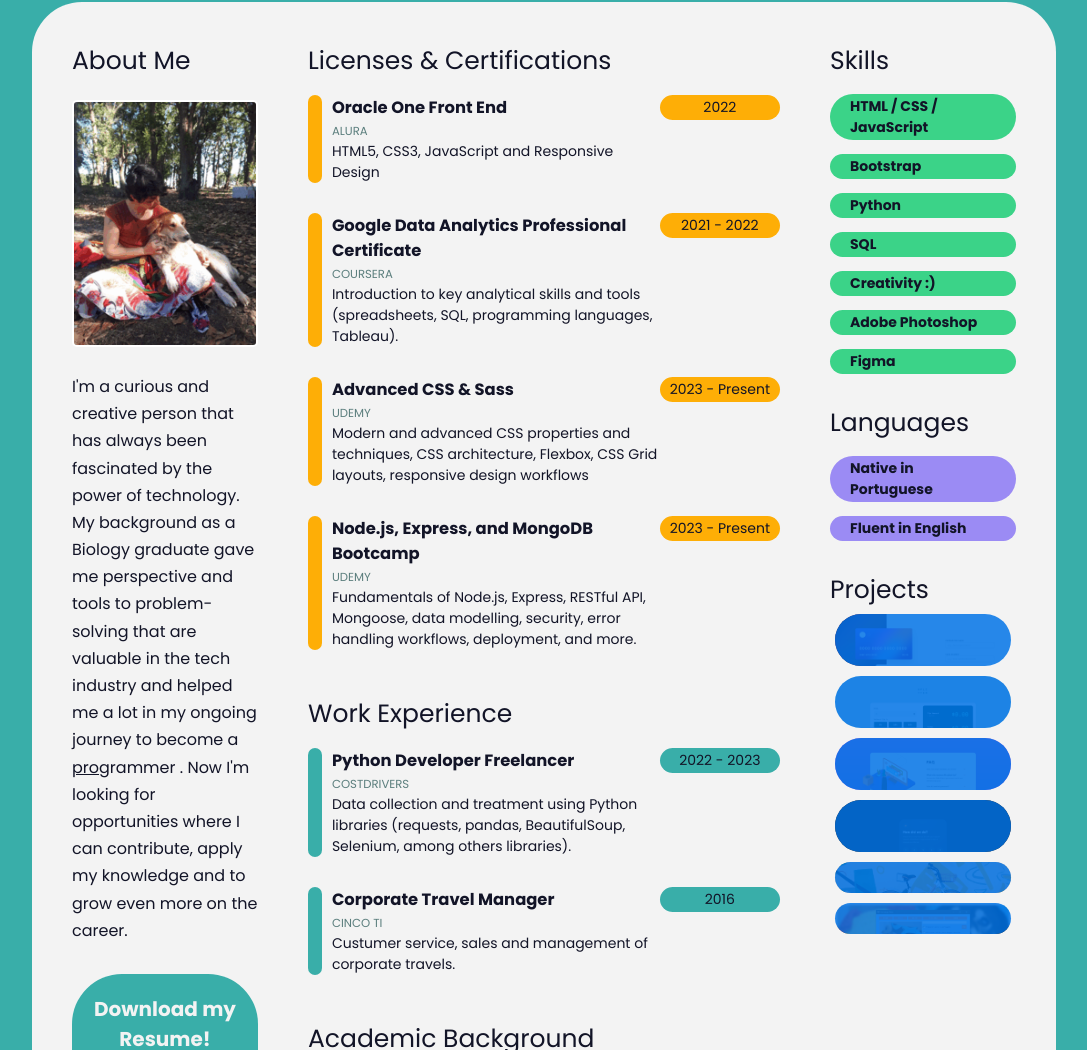
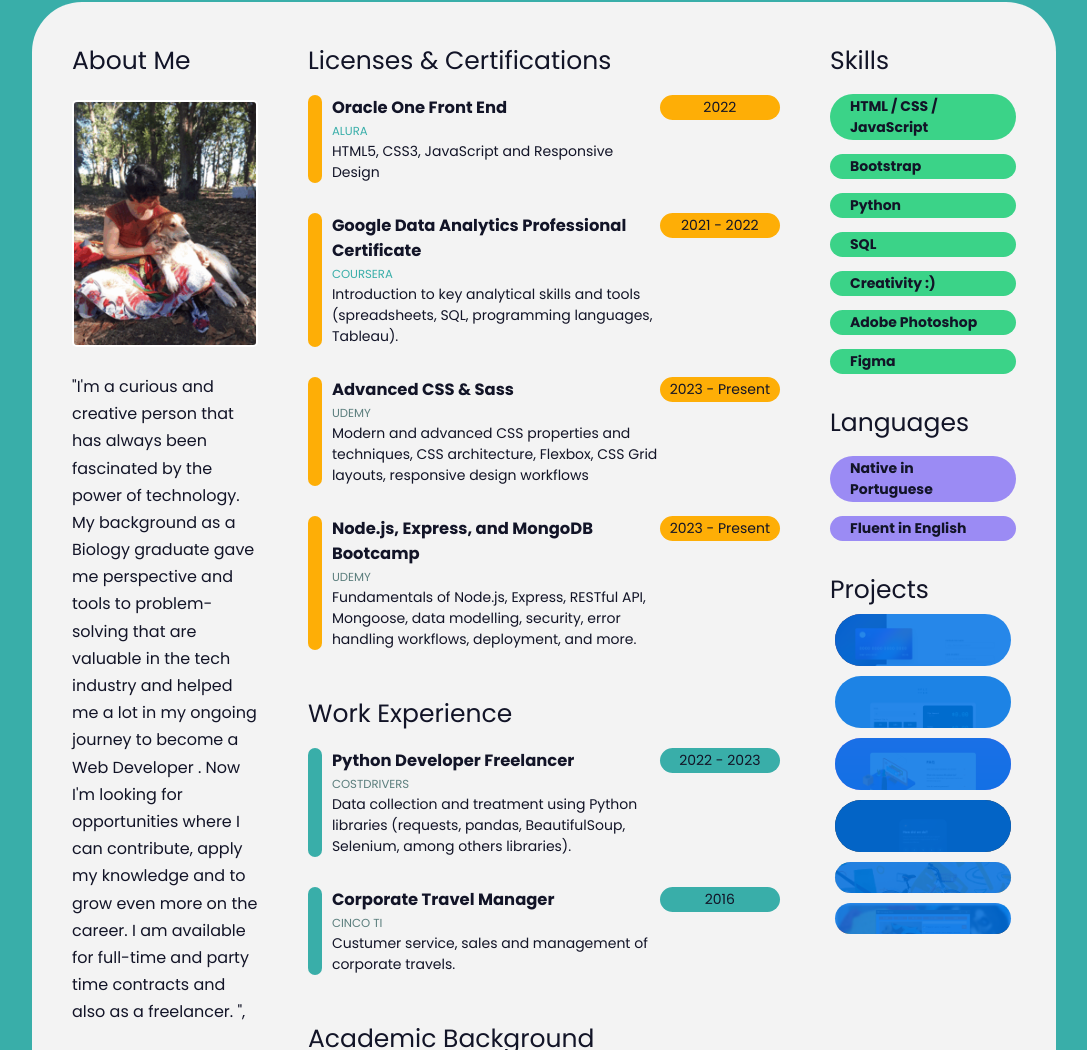
Before and after one commit to anamilanezi/anamilanezi.github.io, a plain HTML site: page index.html in a window 1280 px wide. Shown: the part 198-1248 px from the top of the page, without its empty margins (96-1183 px from the left). Drawn offline with Linux system fonts and the light colour scheme.

Commit message:
add links to certifications

```diff
--- a/css/style.css
+++ b/css/style.css
@@ -51,7 +51,6 @@ h2 {
 a:link,
 a:visited {
     text-decoration: none;
-    color: var(--gray);
 }
 
 .about,
@@ -223,6 +222,15 @@ button:hover,
     text-transform: uppercase;
 }
 
+.item__sub a:link,
+.item__sub a:visited {
+    color: var(--primary);
+}
+
+.item__sub a:hover {
+    color: var(--gray);
+    background-color: var(--primary);
+}
 
 .item__year {
     display: flex;
@@ -325,6 +333,8 @@ button:hover,
 
 .panel a {
     text-transform: uppercase;
+    color: var(--gray);
+
     background-color: var(--primary-light);
     position: absolute;
     bottom: 0;
--- a/index.html
+++ b/index.html
@@ -41,11 +41,8 @@
             <div class="about__me">
 
                 <img class="about__img" src="images/me.gif" alt="">
-                <p class="about__description">I'm a curious and creative person that has always been fascinated by the power
-                    of technology. My background as a Biology graduate gave me perspective and tools to problem-solving that
-                    are valuable in the tech industry and helped me a lot in my ongoing journey to become a <u>pro</u>grammer
-                    . Now I'm looking for opportunities where I can contribute, apply my knowledge and to grow even more
-                    on the career.</p>
+                <p class="about__description">"I'm a curious and creative person that has always been fascinated by the power of technology. My background as a Biology graduate gave me perspective and tools to problem-solving that are valuable in the tech industry and helped me a lot in my ongoing journey to become a Web Developer . Now I'm looking for opportunities where I can contribute, apply my knowledge and to grow even more on the career. I am available for full-time and party time contracts and also as a freelancer. ",
+                </p>
             </div>
 
 
@@ -72,7 +69,7 @@
                         <div class="item__deco"></div>
                         <div class="item__group">
                             <h3 class="item__title">Oracle One Front End</h3>
-                            <small class="item__sub">Alura</small>
+                            <small class="item__sub"><a href="https://cursos.alura.com.br/degree/certificate/58da9d39-8058-4a76-9ba2-fed54e2f9068" target="_blank">Alura</a></small>
                             <small class="item__year-mobile">2022</small>
 
                             <p class="item__description">HTML5, CSS3, JavaScript and Responsive Design</p>
@@ -86,7 +83,7 @@
                         <div class="item__deco"></div>
                         <div class="item__group">
                             <h3 class="item__title">Google Data Analytics Professional Certificate</h3>
-                            <small class="item__sub">Coursera</small>
+                            <small class="item__sub"><a href="https://www.coursera.org/account/accomplishments/professional-cert/YXXFU77M6M3M" target="_blank">Coursera</a></small>
                             <small class="item__year-mobile">2021 - 2022</small>
 
 
--- a/script/translate.js
+++ b/script/translate.js
@@ -14,8 +14,8 @@ const data = {
         ],
 
         "descriptions": [
-            // "Sou uma pessoa criativa e curiosa que sempre foi fascinada pelo poder da tecnologia. Meu background acadêmico e na pesquisa me oferecem ferramentas e uma perspectiva voltada a resolução de problemas valiosas para a indústria e que me ajudam muito nessa jornada para me tornar uma Web Developer. Agora busco por oportunidades onde eu possa contribuir e aplicar os conhecimentos e me desenvolver ainda mais na carreira. Estou disponível para contratos como freelancer, CLT e PJ.",
-            "Sou uma pessoa criativa e curiosa que sempre foi fascinada pelo poder da tecnologia. Meu background acadêmico e na pesquisa me oferecem ferramentas e uma perspectiva voltada a resolução de problemas valiosas para a indústria e que me ajudam muito nessa jornada para me tornar uma <u>pro</u>gramadora. Agora busco por oportunidades onde eu possa contribuir e aplicar os conhecimentos tanto na área de dados, como desenvolvimento web, e me desenvolver ainda mais na carreira. Estou disponível para contratos como freelancer, CLT e PJ.",
+            "Sou uma pessoa criativa e curiosa que sempre foi fascinada pelo poder da tecnologia. Meu background acadêmico e na pesquisa me oferecem ferramentas e uma perspectiva voltada a resolução de problemas valiosas para a indústria e que me ajudam muito nessa jornada para me tornar uma Web Developer. Agora busco por oportunidades onde eu possa contribuir e aplicar os conhecimentos e me desenvolver ainda mais na carreira. Estou disponível para contratos como freelancer, CLT e PJ.",
+            // "Sou uma pessoa criativa e curiosa que sempre foi fascinada pelo poder da tecnologia. Meu background acadêmico e na pesquisa me oferecem ferramentas e uma perspectiva voltada a resolução de problemas valiosas para a indústria e que me ajudam muito nessa jornada para me tornar uma <u>pro</u>gramadora. Agora busco por oportunidades onde eu possa contribuir e aplicar os conhecimentos tanto na área de dados, como desenvolvimento web, e me desenvolver ainda mais na carreira. Estou disponível para contratos como freelancer, CLT e PJ.",
             "HTML5, CSS3, JavaScript e Design Responsivo",
             "Introdução às principais habilidades e ferramentas analíticas (planilhas, SQL, bancos de dados, linguagens de programação e visualização)",
             "Técnicas avançadas e modernas de CSS, arquitetura de CSS, Sass, layouts com Flexbox e CSS Grid, fluxo de design responsivo e mais.",
@@ -70,8 +70,8 @@ const data = {
         ],
 
         "descriptions": [
-            // "I'm a curious and creative person that has always been fascinated by the power of technology. My background as a Biology graduate gave me perspective and tools to problem-solving that are valuable in the tech industry and helped me a lot in my ongoing journey to become a Web Developer . Now I'm looking for opportunities where I can contribute, apply my knowledge and to grow even more on the career. I am available for full-time and party time contracts and also as a freelancer. ",
-            "I'm a curious and creative person that has always been fascinated by the power of technology. My background as a Biology graduate gave me perspective and tools to problem-solving that are valuable in the tech industry and helped me a lot in my ongoing journey to become a <u>pro</u>grammer. Now I'm looking for opportunities where I can contribute, apply my knowledge and to grow even more on the career.",
+            "I'm a curious and creative person that has always been fascinated by the power of technology. My background as a Biology graduate gave me perspective and tools to problem-solving that are valuable in the tech industry and helped me a lot in my ongoing journey to become a Web Developer . Now I'm looking for opportunities where I can contribute, apply my knowledge and to grow even more on the career. I am available for full-time and party time contracts and also as a freelancer. ",
+            // "I'm a curious and creative person that has always been fascinated by the power of technology. My background as a Biology graduate gave me perspective and tools to problem-solving that are valuable in the tech industry and helped me a lot in my ongoing journey to become a <u>pro</u>grammer. Now I'm looking for opportunities where I can contribute, apply my knowledge and to grow even more on the career.",
 
             "HTML5, CSS3, JavaScript and Responsive Design",
 
```
Also changed, not shown: images/portfolio.jpg (added).
